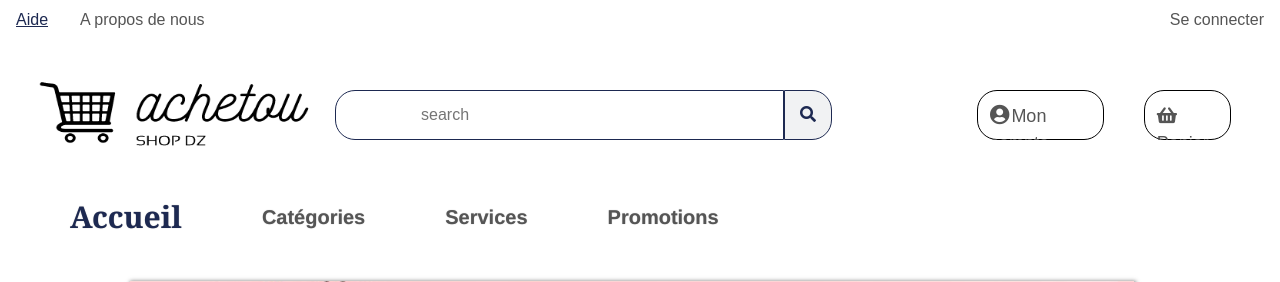
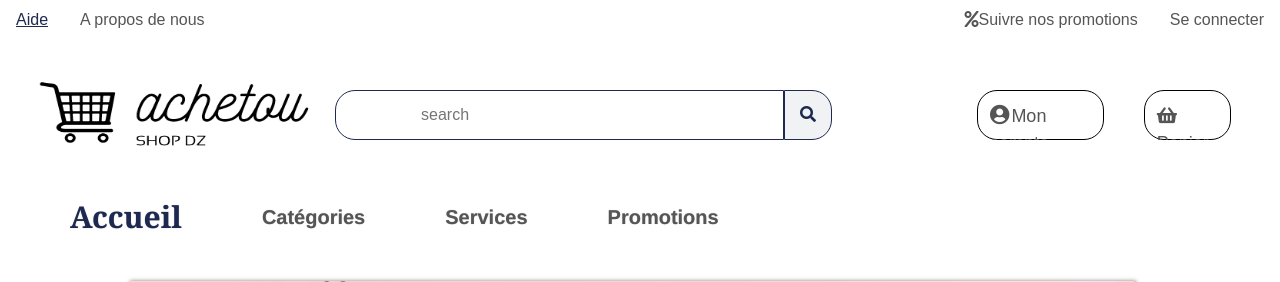
Before and after one commit to khiati-walid/Achetou, a Django app: page / in a window 1280 px wide. Shown: the top 282 px of the page. Run offline with Django 3.2, Linux system fonts and the light colour scheme; parts of the project's set-up code (start-up, migrations or seed data) failed here and were passed over; some libraries are stand-ins or nearby versions.

Commit message:
Update homepage.html

```diff
--- a/shop/templates/homepage.html
+++ b/shop/templates/homepage.html
@@ -27,12 +27,18 @@
    {% if request.user.is_authenticated  %}
        <!-- créer le logout-->
        <ul class="nav justify-content-end topnav" id="nav2">
+        <li class="nav-item justify-content-end">
+          <a class="nav-link" href="#"><i class="fa fa-percent" aria-hidden="true"></i>Suivre nos promotions</a>
+        </li>
         <li class="nav-item">
           <a class="nav-link" href="{% url "logout" %}">Se déconnecter</a>
         </li>
       </ul>
        {% else %}
         <ul class="nav justify-content-end topnav" id="nav2">
+        <li class="nav-item justify-content-end">
+          <a class="nav-link" href="#"><i class="fa fa-percent" aria-hidden="true"></i>Suivre nos promotions</a>
+        </li>
         <li class="nav-item">
           <a class="nav-link" href="{% url 'login_url' %}">Se connecter</a>
         </li>
```
